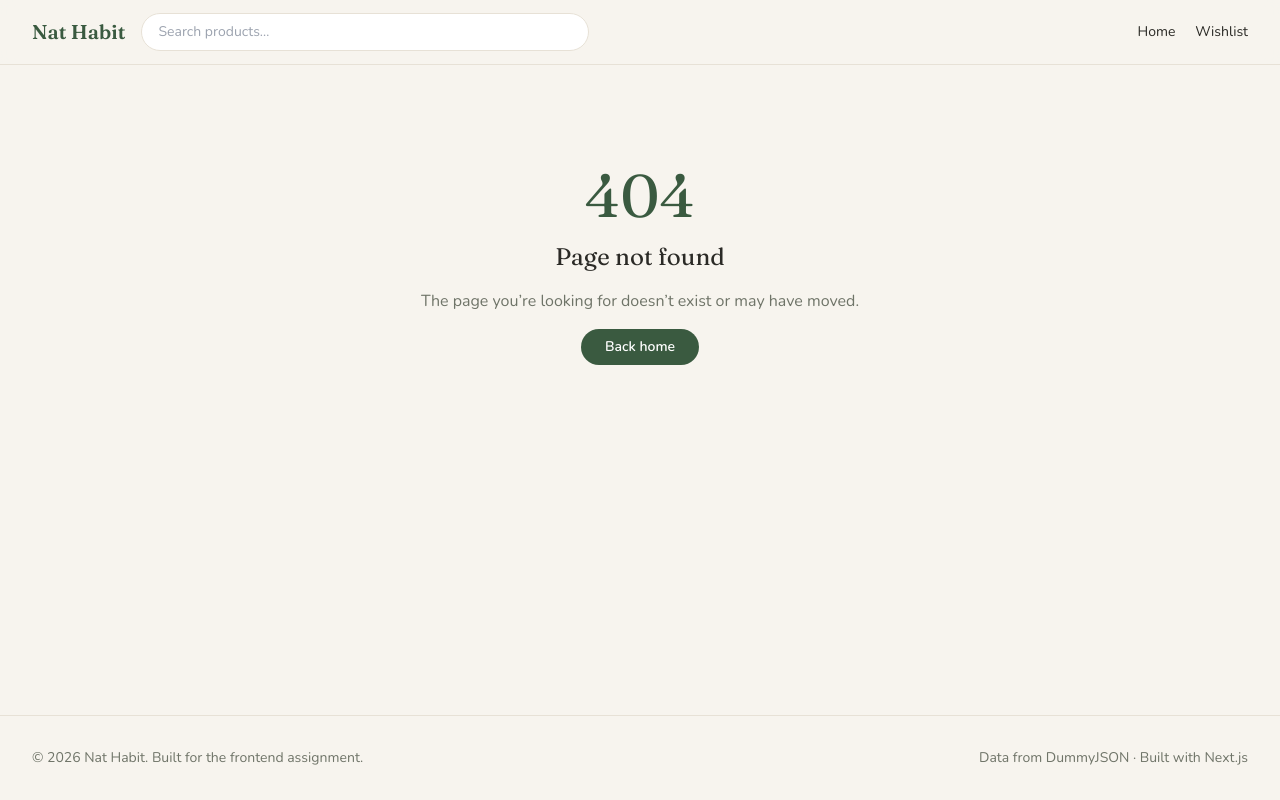
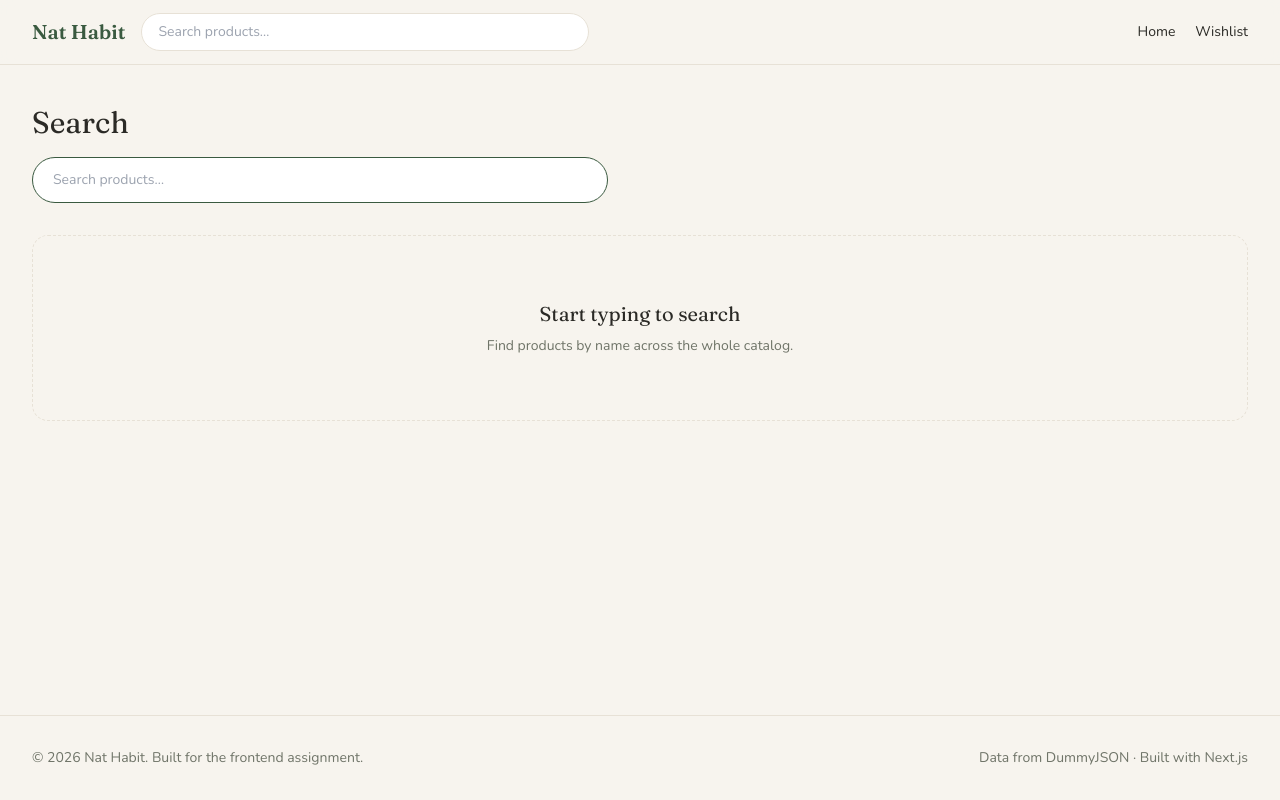
Before and after one commit to ShubhamSharma2003/nathabit, a Next.js app: page /search in a window 1280 px wide. Before the commit this address had no page. Built offline with nearby package versions, Linux system fonts and the light colour scheme.

Commit message:
add search page with url-driven dynamic ssr suspense streaming and debounced search box

```diff
--- /dev/null
+++ b/app/search/page.tsx
@@ -0,0 +1,105 @@
+import { Suspense } from "react";
+import type { Metadata } from "next";
+import SearchBox from "@/components/SearchBox";
+import ProductGrid from "@/components/ProductGrid";
+import Pagination from "@/components/Pagination";
+import GridSkeleton from "@/components/skeletons/GridSkeleton";
+import { searchProducts } from "@/lib/dummyjson";
+
+// RENDERING STRATEGY: dynamic SSR.
+// Reading searchParams opts this route into dynamic rendering — exactly what
+// search needs: the query space is effectively unlimited (nothing to pre-render)
+// and results must always be fresh (searchProducts uses no-store). The URL is
+// the single source of truth (q + page in the query string), so reload, sharing,
+// and browser back/forward all work with zero client state to lose.
+
+const PAGE_SIZE = 12;
+
+export async function generateMetadata({
+  searchParams,
+}: {
+  searchParams: Promise<{ q?: string }>;
+}): Promise<Metadata> {
+  const { q } = await searchParams;
+  return { title: q ? `Search: ${q}` : "Search" };
+}
+
+// Small shared empty-state card.
+function EmptyState({ title, subtitle }: { title: string; subtitle?: string }) {
+  return (
+    <div className="rounded-2xl border border-dashed border-brand-border py-16 text-center">
+      <p className="font-serif text-xl text-brand-ink">{title}</p>
+      {subtitle && <p className="mt-2 text-sm text-brand-muted">{subtitle}</p>}
+    </div>
+  );
+}
+
+// The actual results fetch lives in its own async component so it can be wrapped
+// in <Suspense>: the page shell (heading + search box) streams immediately and
+// the results stream in when the request resolves.
+async function SearchResults({ q, page }: { q: string; page: number }) {
+  const skip = (page - 1) * PAGE_SIZE;
+  const data = await searchProducts(q, PAGE_SIZE, skip);
+
+  if (data.products.length === 0) {
+    return (
+      <EmptyState
+        title={`No results for “${q}”`}
+        subtitle="Try a different or more general search term."
+      />
+    );
+  }
+
+  const totalPages = Math.ceil(data.total / PAGE_SIZE);
+  return (
+    <>
+      <p className="mb-5 text-sm text-brand-muted">
+        {data.total} result{data.total === 1 ? "" : "s"} for “{q}”
+      </p>
+      <ProductGrid products={data.products} />
+      <Pagination
+        currentPage={page}
+        totalPages={totalPages}
+        hrefForPage={(p) => `/search?q=${encodeURIComponent(q)}&page=${p}`}
+      />
+    </>
+  );
+}
+
+export default async function SearchPage({
+  searchParams,
+}: {
+  searchParams: Promise<{ q?: string; page?: string }>;
+}) {
+  const { q = "", page = "1" } = await searchParams;
+  const query = q.trim();
+  const currentPage = Math.max(1, Number(page) || 1);
+
+  return (
+    <div className="wrap py-10">
+      <h1 className="font-serif text-3xl text-brand-ink">Search</h1>
+
+      {/* Seeded from the URL so a reloaded/shared link shows its query. */}
+      <div className="mt-4 max-w-xl">
+        <SearchBox initialQuery={query} />
+      </div>
+
+      <div className="mt-8">
+        {query === "" ? (
+          // Distinct "no query yet" state — different from "no results".
+          <EmptyState
+            title="Start typing to search"
+            subtitle="Find products by name across the whole catalog."
+          />
+        ) : (
+          // The key re-suspends the boundary on every new query/page, so the
+          // skeleton shows again for each fresh search instead of showing stale
+          // results while the next request is in flight.
+          <Suspense key={`${query}-${currentPage}`} fallback={<GridSkeleton count={8} />}>
+            <SearchResults q={query} page={currentPage} />
+          </Suspense>
+        )}
+      </div>
+    </div>
+  );
+}
--- /dev/null
+++ b/components/SearchBox.tsx
@@ -0,0 +1,55 @@
+"use client";
+
+import { useRouter } from "next/navigation";
+import { useEffect, useRef, useState } from "react";
+
+// The search input on the /search page. It treats the URL as the source of
+// truth: as the user types, it debounces and rewrites ?q= via router.replace.
+//
+// - replace (not push) so each keystroke doesn't pile up in the back-stack;
+//   the user can still press Back to leave the search page cleanly.
+// - the page is a Server Component that reads ?q=, so changing the URL re-runs
+//   the server-side search — no client-side data fetching here.
+// - `initialQuery` comes from the URL, so reloads, shared links, and
+//   back/forward all rehydrate the input correctly.
+export default function SearchBox({ initialQuery }: { initialQuery: string }) {
+  const router = useRouter();
+  const [value, setValue] = useState(initialQuery);
+
+  // Re-sync the input when the URL changes from outside the box (e.g. the user
+  // presses the browser Back button to a previous query).
+  useEffect(() => {
+    setValue(initialQuery);
+  }, [initialQuery]);
+
+  const timer = useRef<ReturnType<typeof setTimeout> | null>(null);
+
+  function onChange(next: string) {
+    setValue(next);
+    if (timer.current) clearTimeout(timer.current);
+    timer.current = setTimeout(() => {
+      const trimmed = next.trim();
+      // Omitting `page` resets pagination to page 1 on a new query.
+      router.replace(
+        trimmed ? `/search?q=${encodeURIComponent(trimmed)}` : "/search",
+      );
+    }, 350);
+  }
+
+  // Clean up a pending debounce timer on unmount.
+  useEffect(() => () => {
+    if (timer.current) clearTimeout(timer.current);
+  }, []);
+
+  return (
+    <input
+      type="search"
+      value={value}
+      onChange={(e) => onChange(e.target.value)}
+      placeholder="Search products…"
+      aria-label="Search products"
+      autoFocus
+      className="w-full rounded-full border border-brand-border bg-white px-5 py-3 text-sm outline-none transition-colors focus:border-brand-forest"
+    />
+  );
+}
```
